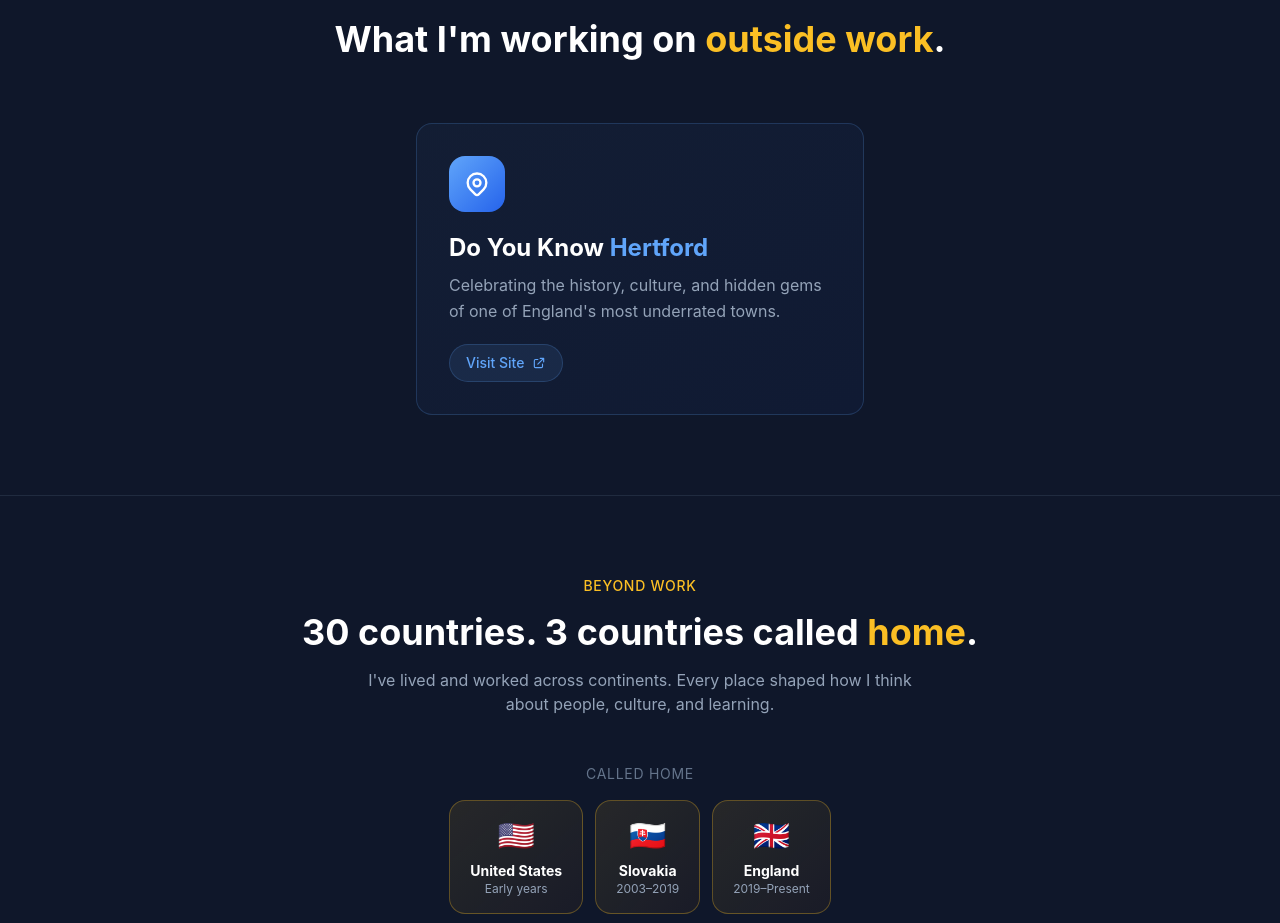
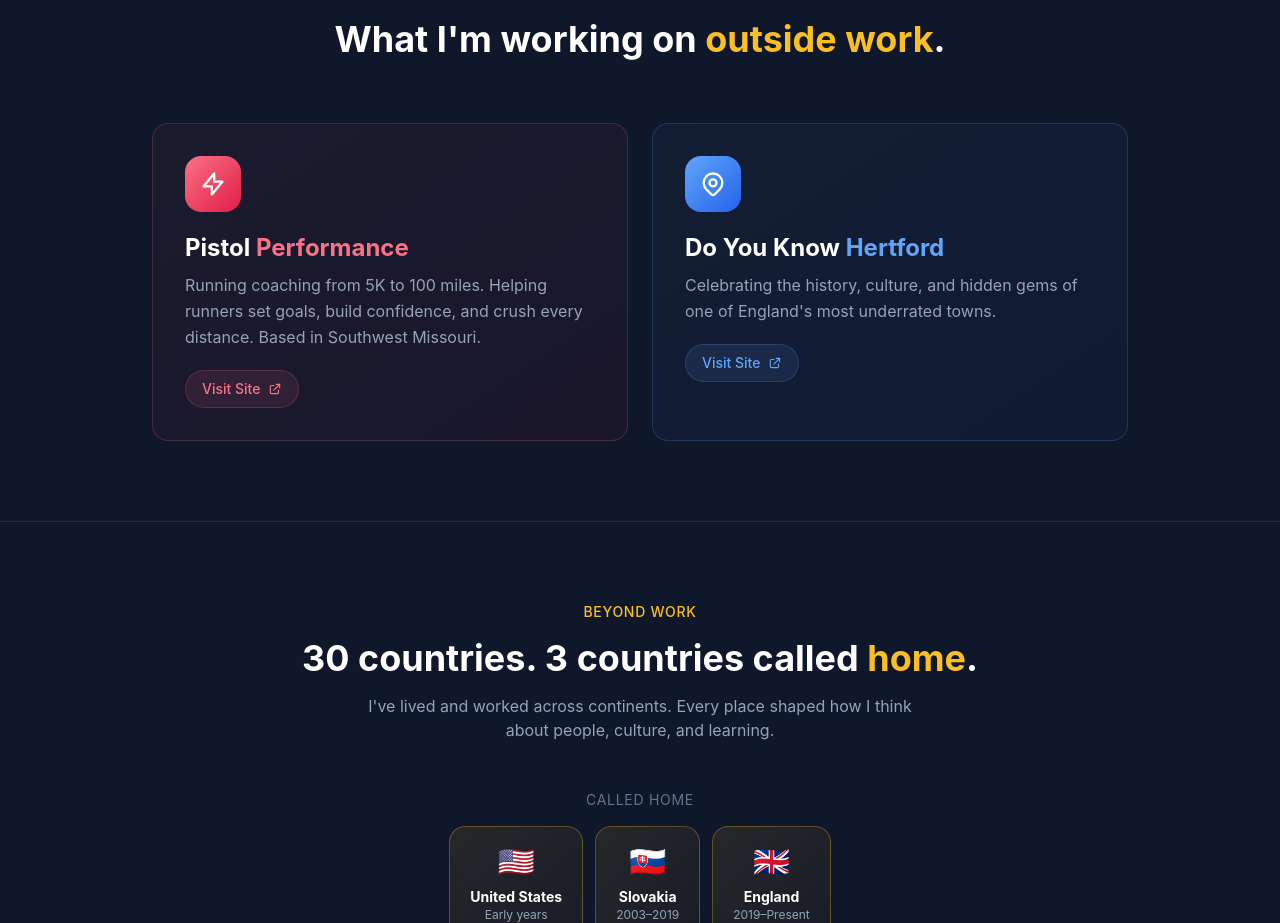
Before and after one commit to cvinirwin9455/skillscan, a Next.js app: page / in a window 1280 px wide. Shown: the part 5767-6690 px from the top of the page. Built offline with nearby package versions, Linux system fonts and the light colour scheme.

Commit message:
Add Crystal Pistol Performance to side projects

```diff
--- a/src/app/page.tsx
+++ b/src/app/page.tsx
@@ -446,7 +446,34 @@ export default function Home() {
             What I&apos;m working on <span className="text-amber-400">outside work</span>.
           </h2>
 
-          <div className="max-w-md mx-auto">
+          <div className="grid sm:grid-cols-2 gap-6">
+            {/* Crystal Pistol Performance */}
+            <div className="group rounded-2xl bg-gradient-to-br from-rose-400/5 to-rose-600/5 border border-rose-400/20 p-8 hover:border-rose-400/40 transition-all hover:-translate-y-1 duration-300">
+              <div className="w-14 h-14 rounded-2xl bg-gradient-to-br from-rose-400 to-rose-600 flex items-center justify-center mb-5 group-hover:scale-110 transition-transform">
+                <svg className="w-7 h-7 text-white" fill="none" stroke="currentColor" viewBox="0 0 24 24">
+                  <path strokeLinecap="round" strokeLinejoin="round" strokeWidth={2} d="M13 10V3L4 14h7v7l9-11h-7z" />
+                </svg>
+              </div>
+              <h3 className="text-2xl font-bold text-white mb-2">
+                Pistol <span className="text-rose-400">Performance</span>
+              </h3>
+              <p className="text-slate-400 leading-relaxed mb-5">
+                Running coaching from 5K to 100 miles. Helping runners set goals,
+                build confidence, and crush every distance. Based in Southwest Missouri.
+              </p>
+              <a
+                href="https://www.crystalpistolperformance.com/"
+                target="_blank"
+                rel="noopener noreferrer"
+                className="inline-flex items-center gap-2 px-4 py-2 rounded-full bg-rose-400/10 text-rose-400 text-sm font-medium border border-rose-400/20 hover:bg-rose-400/20 transition-colors"
+              >
+                Visit Site
+                <svg className="w-3.5 h-3.5" fill="none" stroke="currentColor" viewBox="0 0 24 24">
+                  <path strokeLinecap="round" strokeLinejoin="round" strokeWidth={2} d="M10 6H6a2 2 0 00-2 2v10a2 2 0 002 2h10a2 2 0 002-2v-4M14 4h6m0 0v6m0-6L10 14" />
+                </svg>
+              </a>
+            </div>
+
             {/* Do You Know Hertford */}
             <div className="group rounded-2xl bg-gradient-to-br from-blue-400/5 to-blue-600/5 border border-blue-400/20 p-8 hover:border-blue-400/40 transition-all hover:-translate-y-1 duration-300">
               <div className="w-14 h-14 rounded-2xl bg-gradient-to-br from-blue-400 to-blue-600 flex items-center justify-center mb-5 group-hover:scale-110 transition-transform">
```
